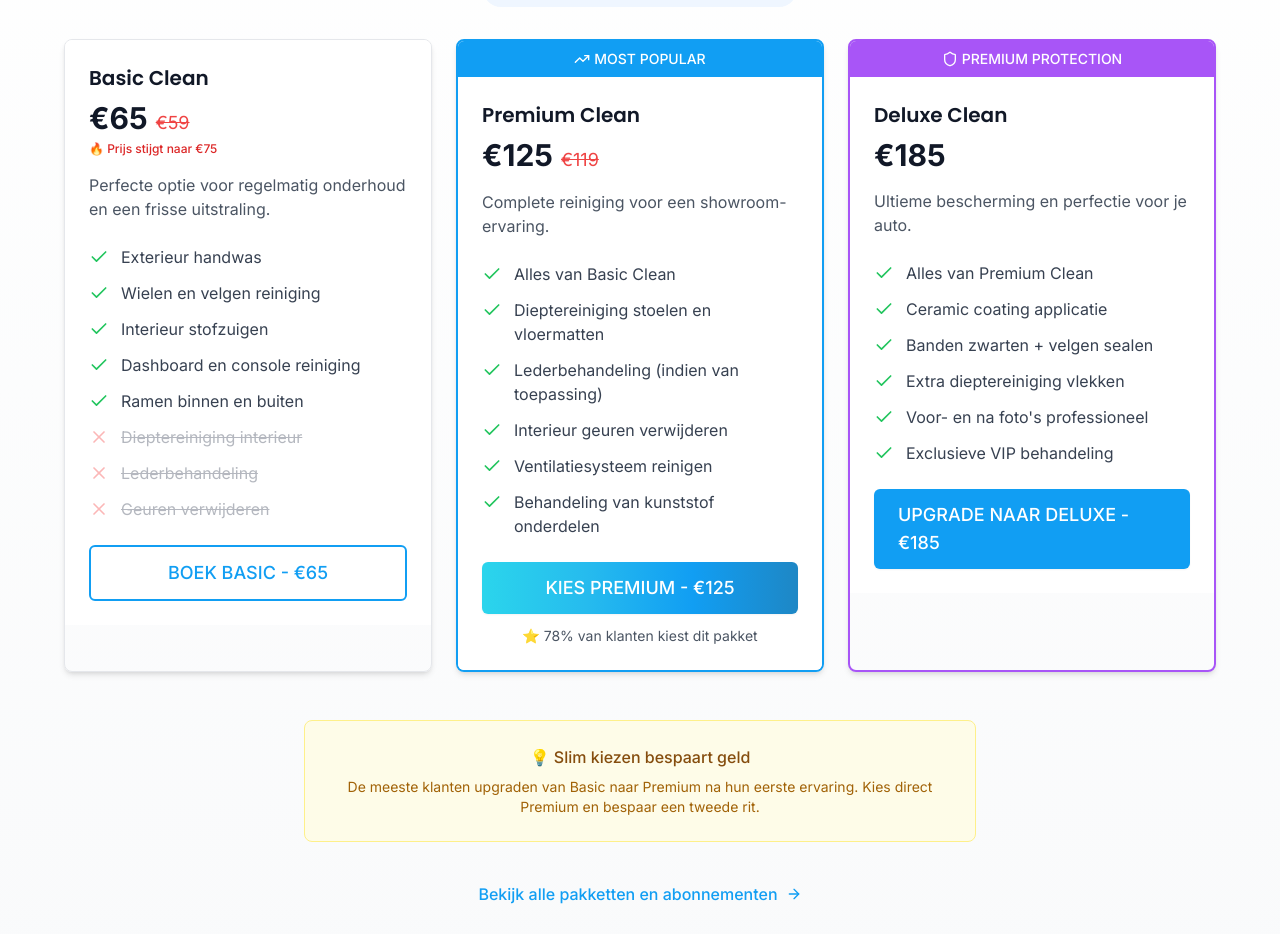
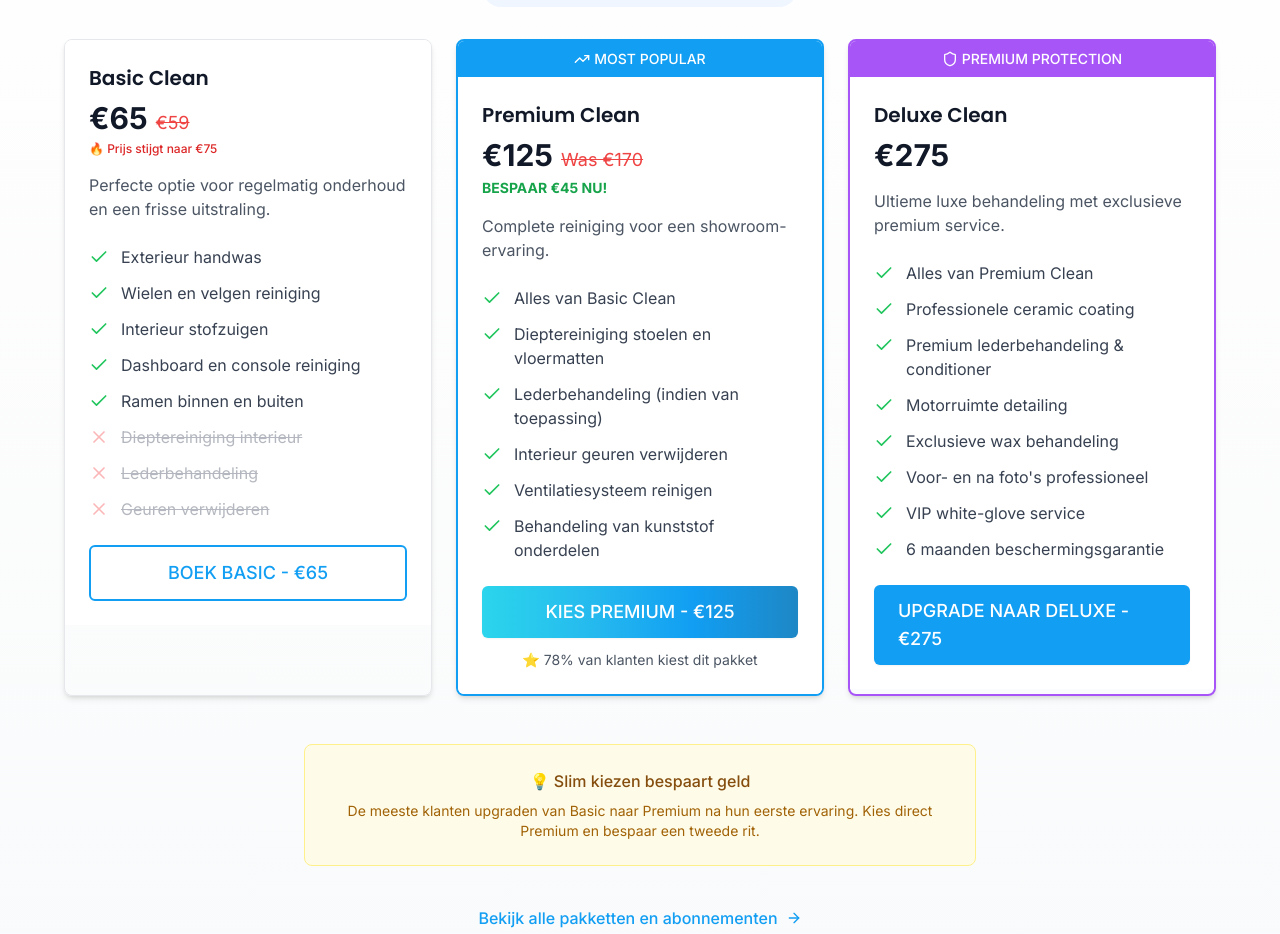
Before and after one commit to K-wadi/Bariq, a React (Vite) app: page / in a window 1280 px wide. Shown: the part 1561-2495 px from the top of the page. Built offline with nearby package versions, Linux system fonts and the light colour scheme.

Commit message:
Update pricing with marketing psychology

```diff
--- a/src/components/LicensePlateInput.tsx
+++ b/src/components/LicensePlateInput.tsx
@@ -164,7 +164,8 @@ const LicensePlateInput: React.FC<LicensePlateInputProps> = ({ onSubmit }) => {
             </div>
             <h4 className="font-display font-semibold text-lg text-charcoal-900 mb-2">Premium Clean</h4>
             <div className="text-3xl font-bold text-primary-600 mb-2">€{premiumPricing.finalPrice}</div>
-            <div className="text-sm text-red-500 line-through mb-2">Was €119</div>
+            <div className="text-sm text-red-500 line-through mb-2">Was €170</div>
+            <div className="text-sm text-green-600 font-semibold mb-2">BESPAAR €45!</div>
             <ul className="text-sm text-charcoal-600 space-y-1">
               <li>• Alles van Basic Clean</li>
               <li>• Dieptereiniging interieur</li>
@@ -176,16 +177,18 @@ const LicensePlateInput: React.FC<LicensePlateInputProps> = ({ onSubmit }) => {
           {/* Deluxe */}
           <div className="border-2 border-purple-500 rounded-lg p-4 relative">
             <div className="absolute -top-3 left-1/2 transform -translate-x-1/2 bg-purple-500 text-white px-3 py-1 rounded-full text-sm font-medium">
-              🛡️ PREMIUM PROTECTION
+              🛡️ LUXURY EDITION
             </div>
             <h4 className="font-display font-semibold text-lg text-charcoal-900 mb-2">Deluxe Clean</h4>
             <div className="text-3xl font-bold text-purple-600 mb-2">€{deluxePricing.finalPrice}</div>
-            <div className="text-sm text-charcoal-500 mb-2">Nieuw!</div>
+            <div className="text-sm text-charcoal-500 mb-2">Luxury!</div>
             <ul className="text-sm text-charcoal-600 space-y-1">
               <li>• Alles van Premium Clean</li>
-              <li>• Ceramic coating</li>
-              <li>• Motorruimte reiniging</li>
-              <li>• 12-maanden garantie</li>
+              <li>• Professionele ceramic coating</li>
+              <li>• Premium lederbehandeling</li>
+              <li>• Motorruimte detailing</li>
+              <li>• VIP white-glove service</li>
+              <li>• 6-maanden garantie</li>
             </ul>
           </div>
         </div>
--- a/src/pages/BookingPage.tsx
+++ b/src/pages/BookingPage.tsx
@@ -99,7 +99,7 @@ const BookingPage: React.FC = () => {
               <h3 className="text-xl font-display font-semibold mb-2">Premium Clean</h3>
               <div className="mb-4">
                 <span className="text-3xl font-bold text-primary-600">€125</span>
-                <span className="text-red-500 line-through ml-2">€119</span>
+                <span className="text-red-500 line-through ml-2">Was €170</span>
               </div>
               <p className="text-charcoal-600 mb-4">Complete reiniging voor showroom-ervaring.</p>
               <ul className="text-sm text-charcoal-700 space-y-2 mb-6">
@@ -109,6 +109,7 @@ const BookingPage: React.FC = () => {
                 <li>• Geuren verwijderen</li>
                 <li>• Ventilatiesysteem reinigen</li>
               </ul>
+              <div className="text-xs text-green-600 mb-4">💰 BESPAAR €45 NU!</div>
               <div className="text-xs text-blue-600 mb-4">⭐ 78% van klanten kiest dit pakket</div>
             </motion.div>
 
@@ -121,23 +122,25 @@ const BookingPage: React.FC = () => {
             >
               <div className="absolute -top-3 left-1/2 transform -translate-x-1/2 bg-purple-500 text-white px-3 py-1 rounded-full text-sm font-medium flex items-center">
                 <Shield className="w-4 h-4 mr-1" />
-                PREMIUM PROTECTION
+                LUXURY EDITION
               </div>
               <h3 className="text-xl font-display font-semibold mb-2">Deluxe Clean</h3>
               <div className="mb-4">
-                <span className="text-3xl font-bold text-purple-600">€185</span>
-                <span className="text-green-600 text-sm ml-2">Nieuw!</span>
+                <span className="text-3xl font-bold text-purple-600">€275</span>
+                <span className="text-green-600 text-sm ml-2">Luxury!</span>
               </div>
-              <p className="text-charcoal-600 mb-4">Ultieme bescherming en perfectie.</p>
+              <p className="text-charcoal-600 mb-4">Ultieme luxe behandeling met exclusieve premium service.</p>
               <ul className="text-sm text-charcoal-700 space-y-2 mb-6">
                 <li>• Alles van Premium Clean</li>
-                <li>• Ceramic coating applicatie</li>
-                <li>• Banden zwarten + velgen sealen</li>
-                <li>• Extra dieptereiniging vlekke</li>
+                <li>• Professionele ceramic coating</li>
+                <li>• Premium lederbehandeling & conditioner</li>
+                <li>• Motorruimte detailing</li>
+                <li>• Exclusieve wax behandeling</li>
                 <li>• Voor- en na foto's professioneel</li>
-                <li>• VIP behandeling</li>
+                <li>• VIP white-glove service</li>
+                <li>• 6 maanden beschermingsgarantie</li>
               </ul>
-              <div className="text-xs text-purple-600 mb-4">🛡️ Langdurige bescherming</div>
+              <div className="text-xs text-purple-600 mb-4">🛡️ Langdurige luxe bescherming</div>
             </motion.div>
           </div>
 
--- a/src/pages/HomePage.tsx
+++ b/src/pages/HomePage.tsx
@@ -175,7 +175,7 @@ const HomePage: React.FC = () => {
             <PackageCard
               title="Premium Clean"
               price="€125"
-              oldPrice="€119"
+              oldPrice="Was €170"
               description="Complete reiniging voor een showroom-ervaring."
               features={[
                 "Alles van Basic Clean",
@@ -187,24 +187,28 @@ const HomePage: React.FC = () => {
               ]}
               popular={true}
               actionLabel="KIES PREMIUM - €125"
+              savings="BESPAAR €45 NU!"
               delay={0.2}
             />
 
             {/* Deluxe Clean */}
             <PackageCard
               title="Deluxe Clean"
-              price="€185"
-              description="Ultieme bescherming en perfectie voor je auto."
+              price="€275"
+              description="Ultieme luxe behandeling met exclusieve premium service."
               features={[
                 "Alles van Premium Clean",
-                "Ceramic coating applicatie",
-                "Banden zwarten + velgen sealen",
-                "Extra dieptereiniging vlekken",
+                "Professionele ceramic coating",
+                "Premium lederbehandeling & conditioner",
+                "Motorruimte detailing",
+                "Exclusieve wax behandeling",
                 "Voor- en na foto's professioneel",
-                "Exclusieve VIP behandeling"
+                "VIP white-glove service",
+                "6 maanden beschermingsgarantie"
               ]}
               decoy={true}
-              actionLabel="UPGRADE NAAR DELUXE - €185"
+              actionLabel="UPGRADE NAAR DELUXE - €275"
+              badge="LUXURY EDITION"
               delay={0.3}
             />
           </div>
--- a/src/pages/PackagesPage.tsx
+++ b/src/pages/PackagesPage.tsx
@@ -60,10 +60,13 @@ const PackagesPage: React.FC = () => {
     { name: 'Interieur geuren verwijderen', basic: false, premium: true, deluxe: true },
     { name: 'Ventilatiesysteem reinigen', basic: false, premium: true, deluxe: true },
     { name: 'Behandeling van kunststof onderdelen', basic: false, premium: true, deluxe: true },
-    { name: 'Ceramic coating applicatie', basic: false, premium: false, deluxe: true },
-    { name: 'Banden & velgen sealen', basic: false, premium: false, deluxe: true },
-    { name: 'Extra vlekkenbehandeling', basic: false, premium: false, deluxe: true },
+    { name: 'Professionele ceramic coating', basic: false, premium: false, deluxe: true },
+    { name: 'Premium lederbehandeling & conditioner', basic: false, premium: false, deluxe: true },
+    { name: 'Motorruimte detailing', basic: false, premium: false, deluxe: true },
+    { name: 'Exclusieve wax behandeling', basic: false, premium: false, deluxe: true },
     { name: 'Voor/na fotos professioneel', basic: false, premium: false, deluxe: true },
+    { name: 'VIP white-glove service', basic: false, premium: false, deluxe: true },
+    { name: '6 maanden beschermingsgarantie', basic: false, premium: false, deluxe: true },
   ];
 
   const fadeInUpVariants = {
@@ -142,18 +145,21 @@ const PackagesPage: React.FC = () => {
             {/* Deluxe - Anchoring Effect */}
             <PackageCard
               title="Deluxe Clean"
-              price="€185"
-              description="Ultieme bescherming en perfectie voor je auto."
+              price="€275"
+              description="Ultieme luxe behandeling met exclusieve premium service."
               features={[
                 "Alles van Premium Clean",
-                "Ceramic coating applicatie",
-                "Banden zwarten + velgen sealen",
-                "Extra dieptereiniging vlekken",
+                "Professionele ceramic coating",
+                "Premium lederbehandeling & conditioner",
+                "Motorruimte detailing",
+                "Exclusieve wax behandeling",
                 "Voor- en na foto's professioneel",
-                "Exclusieve VIP behandeling"
+                "VIP white-glove service",
+                "6 maanden beschermingsgarantie"
               ]}
               decoy={true}
-              actionLabel="UPGRADE NAAR DELUXE - €185"
+              actionLabel="UPGRADE NAAR DELUXE - €275"
+              badge="LUXURY EDITION"
               delay={0.1}
             />
 
@@ -161,7 +167,7 @@ const PackagesPage: React.FC = () => {
             <PackageCard
               title="Premium Clean"
               price="€125"
-              oldPrice="€119"
+              oldPrice="Was €170"
               description="Complete reiniging voor een showroom-ervaring."
               features={[
                 "Alles van Basic Clean",
@@ -173,6 +179,7 @@ const PackagesPage: React.FC = () => {
               ]}
               popular={true}
               actionLabel="KIES PREMIUM - €125"
+              savings="BESPAAR €45 NU!"
               urgency="Prijsstijging volgende week"
               delay={0.2}
             />
@@ -367,10 +374,10 @@ const PackagesPage: React.FC = () => {
                       €65 <span className="text-red-500 line-through text-sm">€59</span>
                     </td>
                     <td className="px-4 py-4 text-center text-charcoal-900 font-semibold bg-primary-25">
-                      €125 <span className="text-red-500 line-through text-sm">€119</span>
+                      €125 <span className="text-red-500 line-through text-sm">Was €170</span>
                     </td>
                     <td className="px-4 py-4 text-center text-charcoal-900 font-semibold">
-                      €185
+                      €275
                     </td>
                   </tr>
                   <tr>
--- a/src/utils/rdwApi.ts
+++ b/src/utils/rdwApi.ts
@@ -267,7 +267,7 @@ export const calculatePricing = (vehicleData: RDWVehicleData, packageType: 'basi
   const basePrices = {
     basic: 65,    // Updated from 59
     premium: 125, // Updated from 119
-    deluxe: 185   // New package
+    deluxe: 275   // Updated from 185
   };
 
   const basePrice = basePrices[packageType];
```
